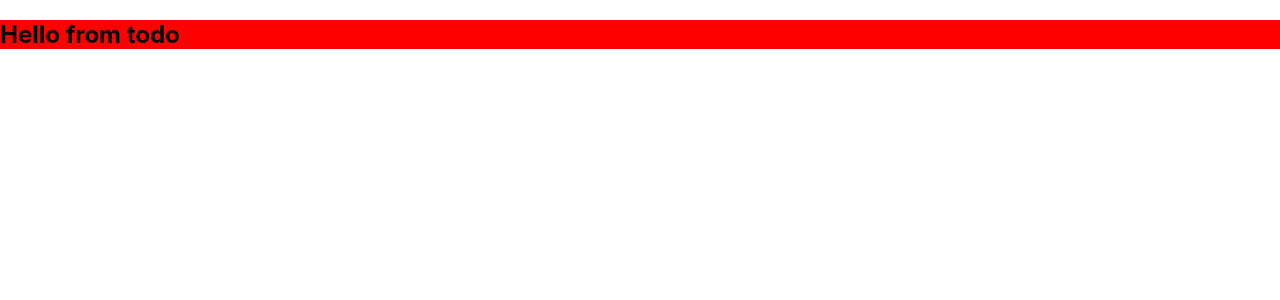
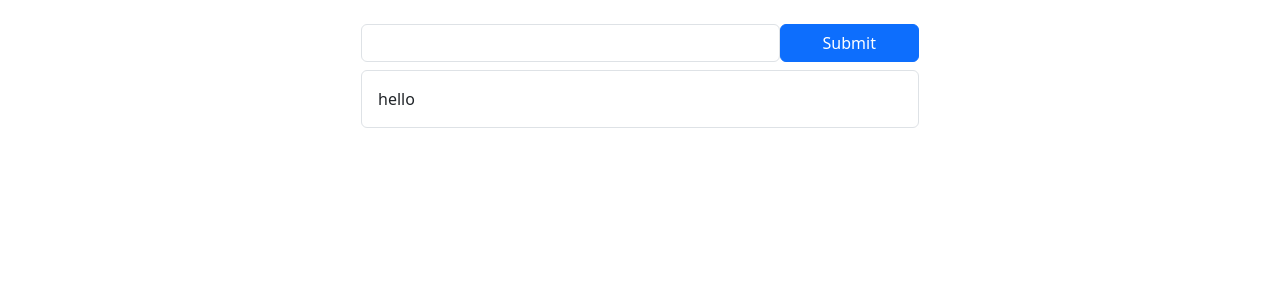
Before and after one commit to Sergey-Ivanovich/react-to-do-list, a React (Create React App) app: page / in a window 1280 px wide. Shown: the top 300 px of the page. Built offline with nearby package versions, Linux system fonts and the light colour scheme.

Commit message:
began working on todo component

```diff
--- a/src/App.js
+++ b/src/App.js
@@ -1,5 +1,6 @@
 import "./App.css";
 import ToDo from "./ToDo";
+import "bootstrap/dist/css/bootstrap.css";
 
 function App() {
   return (
--- a/src/ToDo.js
+++ b/src/ToDo.js
@@ -1,10 +1,39 @@
-import React from "react";
+import React, { useState } from "react";
 import "./App.css";
 
 export default function ToDo() {
+  const [searchBar, setSearchBar] = useState("");
+
+  const [listItem, setListItem] = useState(["hello"]);
+
+  function updateSearchBar(searchData) {
+    setSearchBar(searchData.target.value);
+  }
+
+  function updateListItems(event) {
+    event.preventDefault();
+    let oldList = listItem;
+    setListItem([oldList, searchBar]);
+    console.log(listItem.push(searchBar));
+  }
+
   return (
-    <div className="ToDo">
-      <h2>Hello from todo</h2>
+    <div className="ToDo container">
+      <div className="w-50 d-block m-auto">
+        <form className="text-center mt-4 mb-2">
+          <input
+            onChange={updateSearchBar}
+            type="text"
+            className="btn border border-gray text-start w-75"
+          />
+          <input
+            type="Submit"
+            className="btn btn-primary w-25"
+            onClick={updateListItems}
+          />
+        </form>
+        <div className="border border-gray w-100 rounded p-3">{listItem}</div>
+      </div>
     </div>
   );
 }
```
